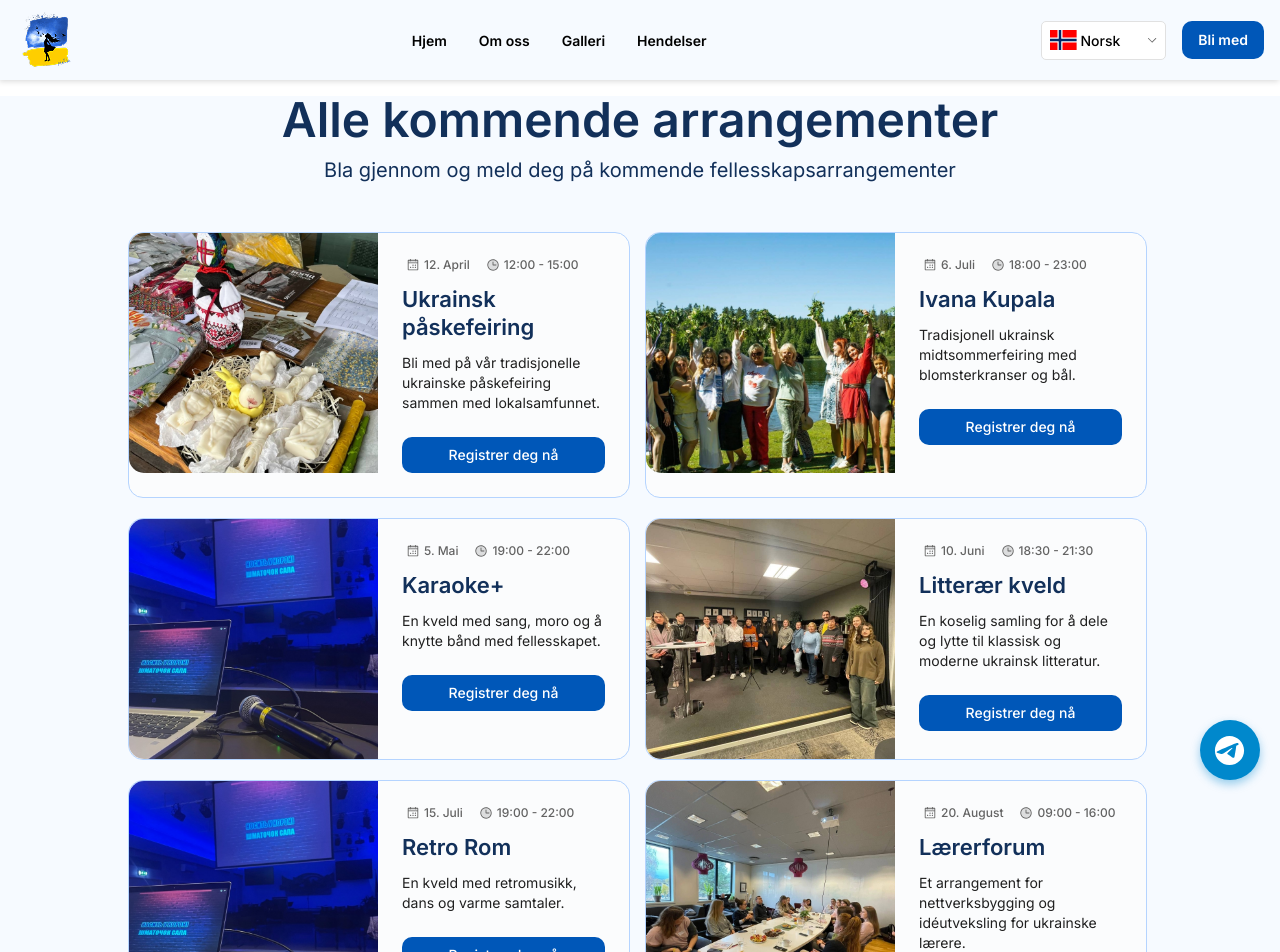
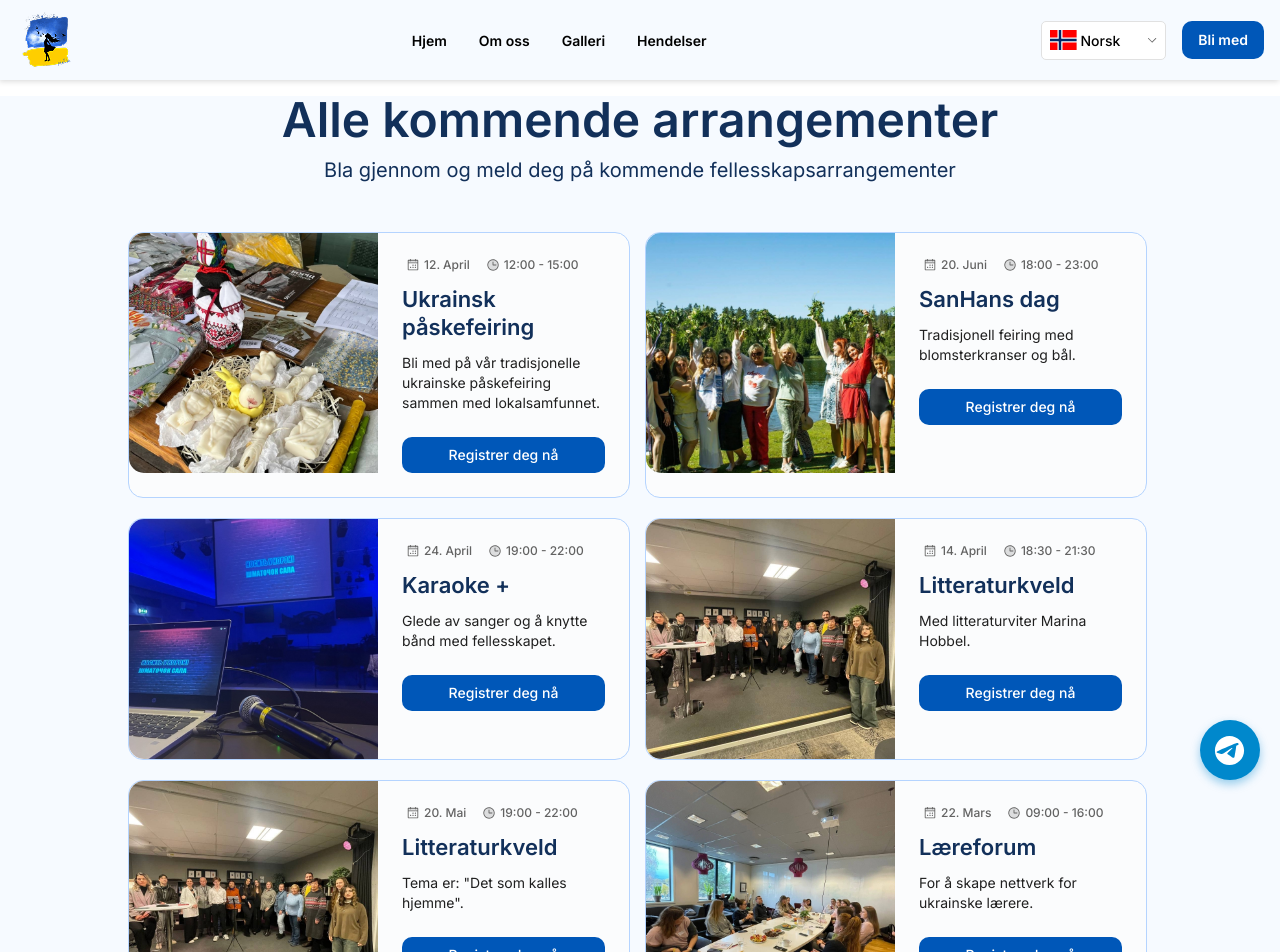
Before and after one commit to conseques/mrijav4, a React (Create React App) app: page /events in a window 1280 px wide. Shown: the top 952 px of the page. Built offline with nearby package versions, Linux system fonts and the light colour scheme.

Commit message:
fix: update event dates to use named months

```diff
--- a/src/components/HomePage/Events/eventsArray.js
+++ b/src/components/HomePage/Events/eventsArray.js
@@ -46,7 +46,7 @@ const eventsArray = [
         reversed: true,
     },
     {
-        image: KaraokeImage,
+        image: PoetryImage,
         nameKey: 'retroRoomEvent.name',
         dayKey: 'retroRoomEvent.day',
         timeKey: '19:00 - 22:00',
--- a/src/components/Locales/en/events.json
+++ b/src/components/Locales/en/events.json
@@ -22,9 +22,9 @@
     "description": "Join us for a traditional Ukrainian Easter celebration with the community."
   },
   "ivanKupalaEvent": {
-    "name": "Ivana Kupala Festival",
-    "day": "July 6",
-    "description": "Traditional Ukrainian midsummer celebration with flower wreaths and bonfires."
+    "name": "St. John's Eve",
+    "day": "June 20",
+    "description": "Traditional celebration with flower wreaths and bonfires."
   },
   "annualReportEvent": {
     "name": "Annual General Meeting",
@@ -32,28 +32,28 @@
     "description": "Summarizing our work for the past year and sharing plans for the future."
   },
   "karaokeEvent": {
-    "name": "Karaoke+",
-    "day": "May 5",
-    "description": "An evening of singing, fun, and connecting with the community."
+    "name": "Karaoke +",
+    "day": "April 24",
+    "description": "Joy of songs and bonding with the community."
   },
   "poetryEvent": {
-    "name": "Literary Evening",
-    "day": "June 10",
-    "description": "A cozy gathering to share and listen to classic and modern Ukrainian literature."
+    "name": "Literature Evening",
+    "day": "April 14",
+    "description": "With literary critic Marina Hobbel."
   },
   "tags": {
     "annual": "Annual Event",
     "regular": "Regular Event"
   },
   "retroRoomEvent": {
-    "name": "Retro Room",
-    "day": "July 15",
-    "description": "An evening of retro music, dancing, and warm conversations."
+    "name": "Literature Evening",
+    "day": "May 20",
+    "description": "Theme: \"What is called home\"."
   },
   "teachersForumEvent": {
     "name": "Teachers Forum",
-    "day": "August 20",
-    "description": "A networking and idea-sharing event for Ukrainian educators."
+    "day": "March 22",
+    "description": "To create networks for Ukrainian teachers."
   },
   "past": {
     "title": "Past Events",
--- a/src/components/Locales/no/events.json
+++ b/src/components/Locales/no/events.json
@@ -22,9 +22,9 @@
     "description": "Bli med på vår tradisjonelle ukrainske påskefeiring sammen med lokalsamfunnet."
   },
   "ivanKupalaEvent": {
-    "name": "Ivana Kupala",
-    "day": "6. Juli",
-    "description": "Tradisjonell ukrainsk midtsommerfeiring med blomsterkranser og bål."
+    "name": "SanHans dag",
+    "day": "20. Juni",
+    "description": "Tradisjonell feiring med blomsterkranser og bål."
   },
   "annualReportEvent": {
     "name": "Årsmøte og rapport",
@@ -32,28 +32,28 @@
     "description": "Vi oppsummerer fjorårets arbeid og deler våre fremtidsplaner."
   },
   "karaokeEvent": {
-    "name": "Karaoke+",
-    "day": "5. Mai",
-    "description": "En kveld med sang, moro og å knytte bånd med fellesskapet."
+    "name": "Karaoke +",
+    "day": "24. April",
+    "description": "Glede av sanger og å knytte bånd med fellesskapet."
   },
   "poetryEvent": {
-    "name": "Litterær kveld",
-    "day": "10. Juni",
-    "description": "En koselig samling for å dele og lytte til klassisk og moderne ukrainsk litteratur."
+    "name": "Litteraturkveld",
+    "day": "14. April",
+    "description": "Med litteraturviter Marina Hobbel."
   },
   "tags": {
     "annual": "Årlig arrangement",
     "regular": "Regelmessig arrangement"
   },
   "retroRoomEvent": {
-    "name": "Retro Rom",
-    "day": "15. Juli",
-    "description": "En kveld med retromusikk, dans og varme samtaler."
+    "name": "Litteraturkveld",
+    "day": "20. Mai",
+    "description": "Tema er: \"Det som kalles hjemme\"."
   },
   "teachersForumEvent": {
-    "name": "Lærerforum",
-    "day": "20. August",
-    "description": "Et arrangement for nettverksbygging og idéutveksling for ukrainske lærere."
+    "name": "Læreforum",
+    "day": "22. Mars",
+    "description": "For å skape nettverk for ukrainske lærere."
   },
   "past": {
     "title": "Tidligere arrangementer",
--- a/src/components/Locales/ua/events.json
+++ b/src/components/Locales/ua/events.json
@@ -22,9 +22,9 @@
     "description": "Запрошуємо на традиційне святкування Великодня в колі громади."
   },
   "ivanKupalaEvent": {
-    "name": "Свято Івана Купала",
-    "day": "6 Липня",
-    "description": "Традиційні українські гуляння, плетіння вінків та стрибки через багаття."
+    "name": "День Івана Купала",
+    "day": "20 Червня",
+    "description": "Традиційне святкування з вінками та вогнищами."
   },
   "annualReportEvent": {
     "name": "Річний звіт організації",
@@ -32,28 +32,28 @@
     "description": "Підбиваємо підсумки нашої роботи за минулий рік та ділимося планами на майбутнє."
   },
   "karaokeEvent": {
-    "name": "Караоке+",
-    "day": "5 Травня",
-    "description": "Вечір співів, веселощів та спілкування з громадою."
+    "name": "Караоке +",
+    "day": "24 Квітня",
+    "description": "Радість пісень та зближення з громадою."
   },
   "poetryEvent": {
     "name": "Літературний вечір",
-    "day": "10 Червня",
-    "description": "Затишна зустріч, щоб поділитися та послухати класичну та сучасну українську літературу."
+    "day": "14 Квітня",
+    "description": "З літературознавцем Мариною Хоббель."
   },
   "tags": {
     "annual": "Щорічна подія",
     "regular": "На регулярній основі"
   },
   "retroRoomEvent": {
-    "name": "Ретро Рум",
-    "day": "15 Липня",
-    "description": "Вечір ретро музики, танців та теплого спілкування."
+    "name": "Літературний вечір",
+    "day": "20 Травня",
+    "description": "Тема: \"Те, що називається домом\"."
   },
   "teachersForumEvent": {
     "name": "Форум вчителів",
-    "day": "20 Серпня",
-    "description": "Подія для нетворкінгу та обміну ідеями для українських освітян."
+    "day": "22 Березня",
+    "description": "Для створення мереж серед українських вчителів."
   },
   "past": {
     "title": "Минулі події",
```
